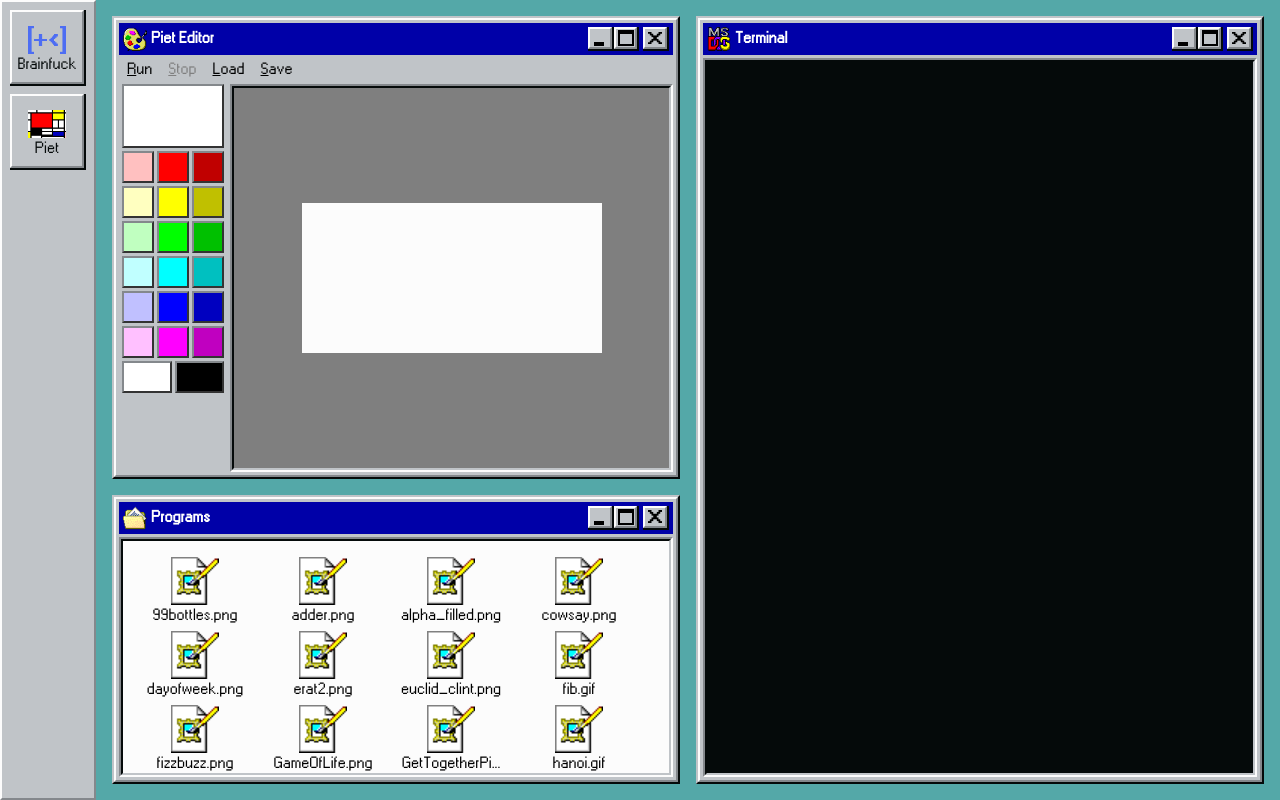
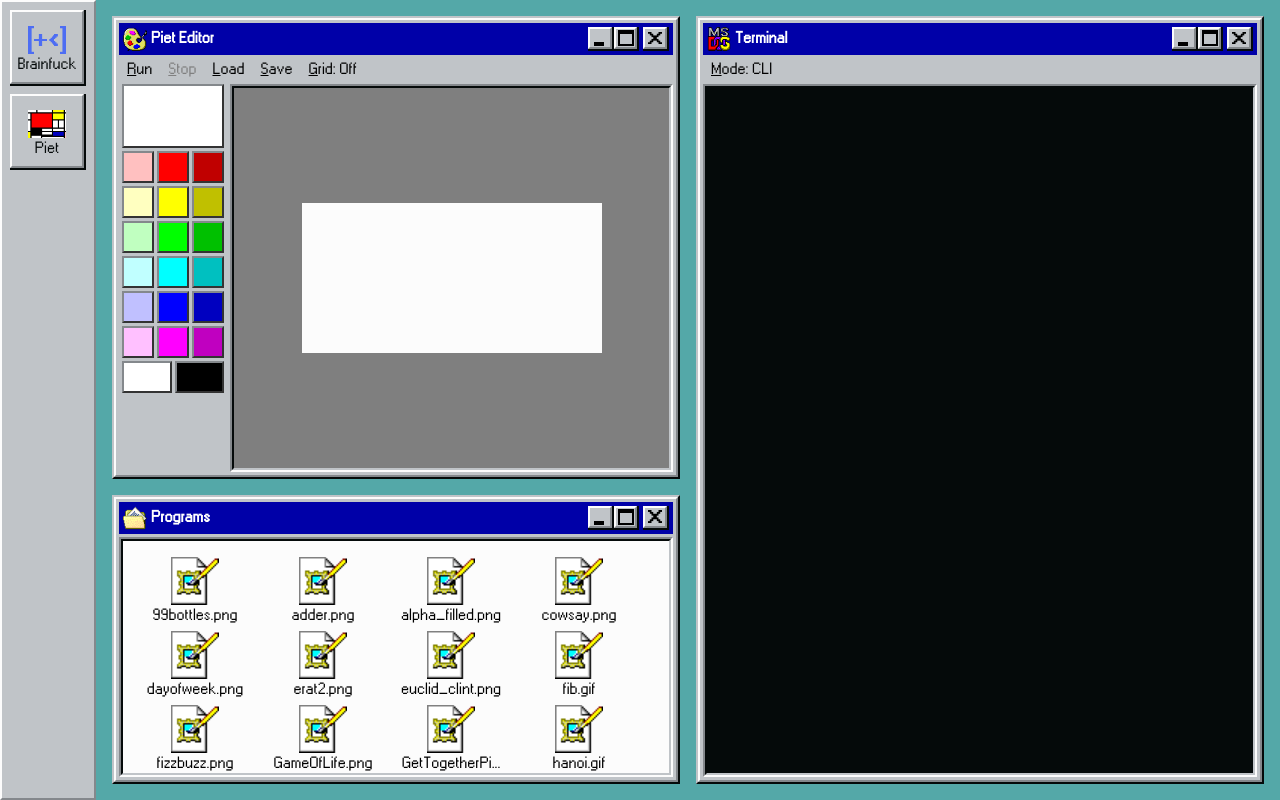
Before and after one commit to PScottZero/esolangs, a Next.js app: page /esolangs/piet in a window 1280 px wide. Built offline with nearby package versions, Linux system fonts and the light colour scheme; no server answers.

Commit message:
piet wip

```diff
--- a/app/brainfuck/page.tsx
+++ b/app/brainfuck/page.tsx
@@ -64,7 +64,6 @@ export default function Brainfuck() {
       <Window
         title="Terminal"
         icon="ms-dos.png"
-        gridArea="terminal"
         actions={[
           newAction(
             `Mode: ${cliMode ? "CLI" : "In/Out"}`,
--- a/app/piet/interpreter.ts
+++ b/app/piet/interpreter.ts
@@ -8,7 +8,7 @@ export const COLORS = [
 export const WHITE = "#ffffff";
 export const BLACK = "#000000";
 
-const CMDS_PER_MS = 512;
+const CMDS_PER_MS = 1;
 
 class Codel {
   x: number;
@@ -59,10 +59,11 @@ class ColorBlock {
         }
       }
     }
-    return [0, 0];
+    return [-1, -1];
   }
 
   getHueAndLightnessChange(nextColorBlock: ColorBlock): [number, number] {
+    if (this.isNoop() || nextColorBlock.isNoop()) return [-1, -1];
     return [
       this.getChange(this.hue, nextColorBlock.hue, COLORS[0].length),
       this.getChange(this.lightness, nextColorBlock.lightness, COLORS.length),
@@ -71,6 +72,10 @@ class ColorBlock {
 
   getChange(val1: number, val2: number, wrap: number) {
     return val1 <= val2 ? val2 - val1 : val2 + wrap - val1;
+  }
+
+  isNoop(): boolean {
+    return this.hue === -1 && this.lightness === -1;
   }
 
   str(): string {
@@ -136,7 +141,7 @@ export class PietInterpreter extends Interpreter {
   // :::::::::::::::::::::::::::::::::::::::::::::::::::::::::::::::::::::::::::
   // :::::::::::::::::::::::::::::::::::::::::::::::::::::::::::::::::::::::::::
 
-  run(pixels: string[][], cliMode: boolean = false) {
+  run(pixels: string[][], cliMode: boolean = true) {
     this.pixels = pixels;
     this.width = pixels[0].length;
     this.height = pixels.length;
@@ -157,18 +162,15 @@ export class PietInterpreter extends Interpreter {
     const prevColorBlock = this.colorBlocks.get(this.currColorBlock)!;
     const [hueChange, lightChange] = this.readCmd();
 
-    if (hueChange === -1) {
-      this.running = false;
-      return;
-    }
+    if (!this.running) return;
 
     switch (hueChange) {
       case 0:
         switch (lightChange) {
           case 0:
             // TODO: noop
-            console.log("white color blocks not implemented");
-            this.running = false;
+            // console.log("white color blocks not implemented");
+            // this.running = false;
             break;
           case 1:
             this.push(prevColorBlock.value);
@@ -247,7 +249,6 @@ export class PietInterpreter extends Interpreter {
   }
 
   readCmd(): [number, number] {
-    console.log("read start");
     let clockwiseCount = 0;
     let toggleCc: boolean = true;
 
@@ -261,24 +262,20 @@ export class PietInterpreter extends Interpreter {
         const nextBlock = this.colorBlocks.get(nextBlockId)!;
         this.currColorBlock = nextBlockId;
         this.currCodel = nextCodel;
-        console.log("read end");
         return currBlock.getHueAndLightnessChange(nextBlock);
       }
 
       if (toggleCc) {
-        console.log("toggle");
         this.toggleCodelChooser();
       } else {
         clockwiseCount++;
-        console.log("rotate");
         this.rotateDirectionPtr();
       }
 
-      console.log("loop again");
       toggleCc = !toggleCc;
     }
 
-    console.log("read not found");
+    this.running = false;
     return [-1, -1];
   }
 
@@ -425,7 +422,6 @@ export class PietInterpreter extends Interpreter {
         colorBlockToCodels.get(colorBlockId)!,
       );
       this.findEdgeCodels(colorBlock, boundingCodels, codelToColorBlock);
-      console.log(colorBlock.str());
     });
   }
 
--- a/app/piet/page.tsx
+++ b/app/piet/page.tsx
@@ -75,7 +75,7 @@ function ColorChooser(
 
 export default function Piet() {
   const [running, setRunning] = useState<boolean>(false);
-  // const [cliMode, setCliMode] = useState<boolean>(true);
+  const [cliMode, setCliMode] = useState<boolean>(true);
   const [color, setColor] = useState<string>(WHITE);
   const [gridOn, setGridOn] = useState<boolean>(false);
 
@@ -120,6 +120,7 @@ export default function Piet() {
 
   const drawCanvas = (toggleGrid: boolean = false) => {
     let _gridOn = toggleGrid ? !gridOn : gridOn;
+    setGridOn(_gridOn);
 
     canvasRef.current!.width = widthRef.current * zoomRef.current;
     canvasRef.current!.height = heightRef.current * zoomRef.current;
@@ -129,8 +130,6 @@ export default function Piet() {
         drawPixel(x, y, _gridOn);
       }
     }
-
-    setGridOn(_gridOn);
   };
 
   const loadImage = async (image: string) => {
@@ -211,7 +210,7 @@ export default function Piet() {
       removeEventListener("keyup", keyupListener);
       removeEventListener("keydown", keydownListener);
     };
-  }, []);
+  }, [gridOn]);
 
   return (
     <main className={styles.main}>
@@ -220,12 +219,13 @@ export default function Piet() {
         icon="paint.png"
         gridArea="editor"
         actions={[
-          // newAction("Run", () => pietRef.current!.run(programRef.current)),
-          newAction("Run", () => {}),
+          newAction("Run", () =>
+            pietRef.current!.run(programRef.current, cliMode),
+          ),
           newAction("Stop", () => pietRef.current!.stop(), !running),
           newAction("Load", () => {}),
           newAction("Save", () => {}),
-          // newAction(`Grid: ${gridOn ? "On" : "Off"}`, () => drawCanvas(true)),
+          newAction(`Grid: ${gridOn ? "On" : "Off"}`, () => drawCanvas(true)),
         ]}
         sidebar={ColorChooser(color, setColor)}
       >
@@ -236,7 +236,17 @@ export default function Piet() {
           />
         </div>
       </Window>
-      <Window title="Terminal" icon="ms-dos.png">
+      <Window
+        title="Terminal"
+        icon="ms-dos.png"
+        actions={[
+          newAction(
+            `Mode: ${cliMode ? "CLI" : "In/Out"}`,
+            () => setCliMode(!cliMode),
+            running,
+          ),
+        ]}
+      >
         <textarea
           ref={ioRef}
           className="terminal"
```
